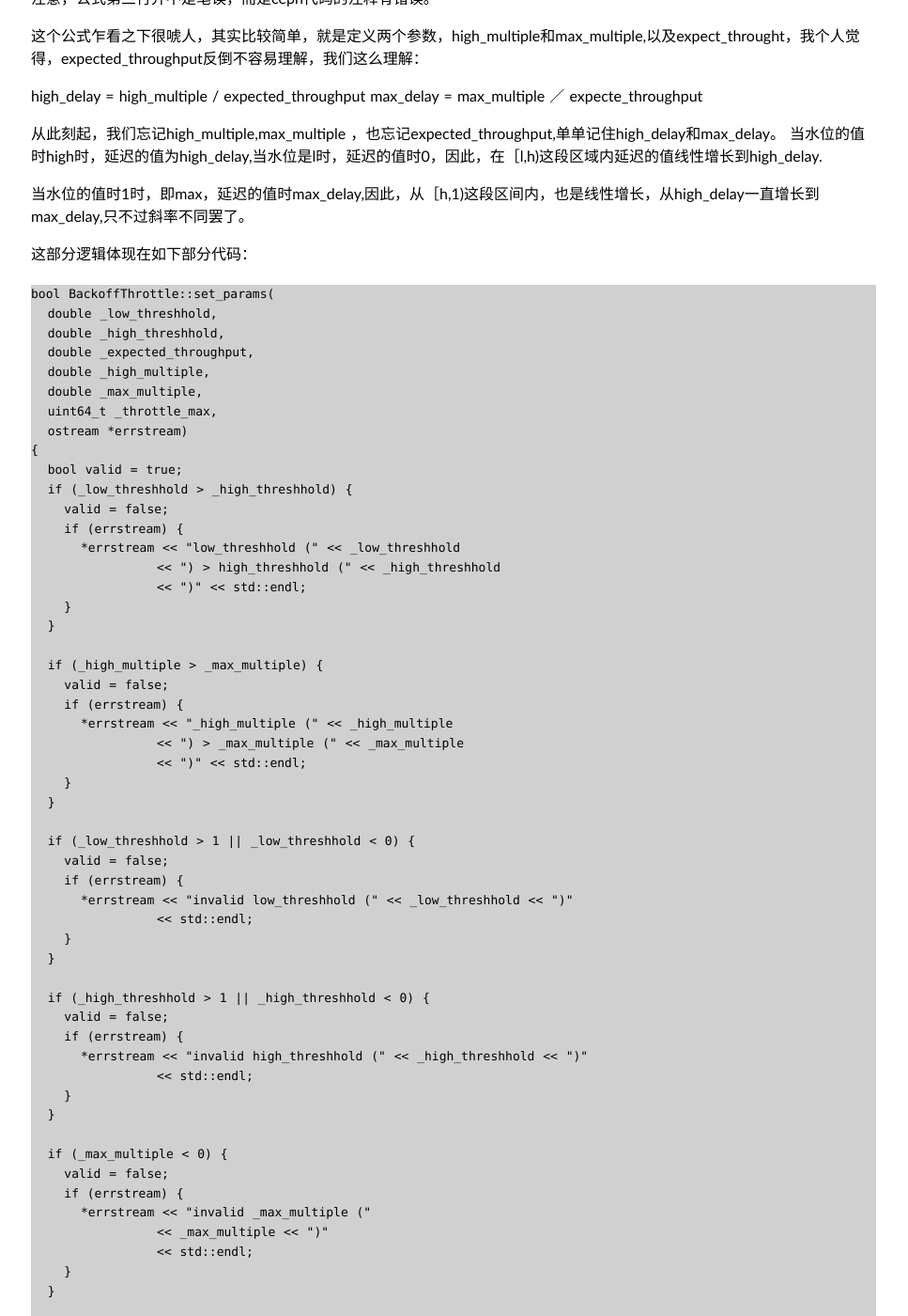
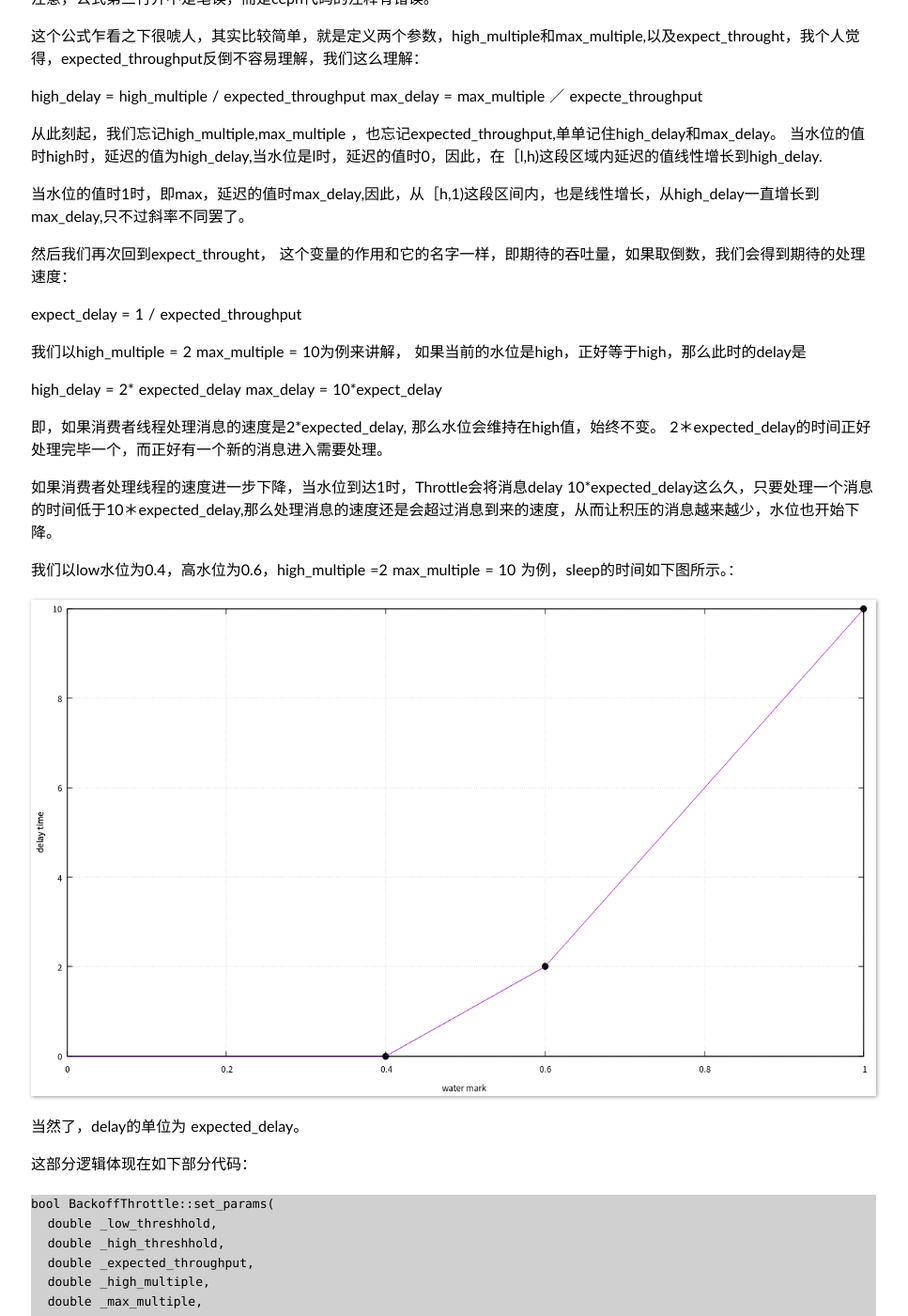
Before and after one commit to Bean-Li/Bean-Li.github.io, a Jekyll site: the page built from _posts/2016-04-25-ceph-throttle.md, in a window 1280 px wide and 1400 px high, scrolled down 3466 px. Shown: the whole window at 94% size, without its empty margins (157-1124 px from the left). Built offline with Jekyll 4.4.1, drawn with Linux system fonts in a browser that asks for light colours; some web fonts are replaced.

Commit message:
modify throttle

```diff
--- a/_posts/2016-04-25-ceph-throttle.md
+++ b/_posts/2016-04-25-ceph-throttle.md
@@ -179,6 +179,26 @@ max_delay =  max_multiple ／ expecte_throughput
 当水位的值时high时，延迟的值为high_delay,当水位是l时，延迟的值时0，因此，在［l,h)这段区域内延迟的值线性增长到high_delay.
 
 当水位的值时1时，即max，延迟的值时max_delay,因此，从［h,1)这段区间内，也是线性增长，从high_delay一直增长到max_delay,只不过斜率不同罢了。
+
+然后我们再次回到expect_throught， 这个变量的作用和它的名字一样，即期待的吞吐量，如果取倒数，我们会得到期待的处理速度：
+
+expect_delay = 1 / expected_throughput
+
+我们以high_multiple = 2  max_multiple = 10为例来讲解， 如果当前的水位是high，正好等于high，那么此时的delay是
+
+high_delay = 2* expected_delay
+max_delay = 10*expect_delay
+
+即，如果消费者线程处理消息的速度是2*expected_delay, 那么水位会维持在high值，始终不变。 2＊expected_delay的时间正好处理完毕一个，而正好有一个新的消息进入需要处理。
+
+如果消费者处理线程的速度进一步下降，当水位到达1时，Throttle会将消息delay 10*expected_delay这么久，只要处理一个消息的时间低于10＊expected_delay,那么处理消息的速度还是会超过消息到来的速度，从而让积压的消息越来越少，水位也开始下降。
+
+我们以low水位为0.4，高水位为0.6，high_multiple =2  max_multiple = 10 为例，sleep的时间如下图所示。：
+
+![](/assets/ceph_internals/backoff_throttle.png)
+
+当然了，delay的单位为 expected_delay。
+
 
 这部分逻辑体现在如下部分代码：
 
```
Also changed, not shown: assets/ceph_internals/backoff_throttle.png (added).
